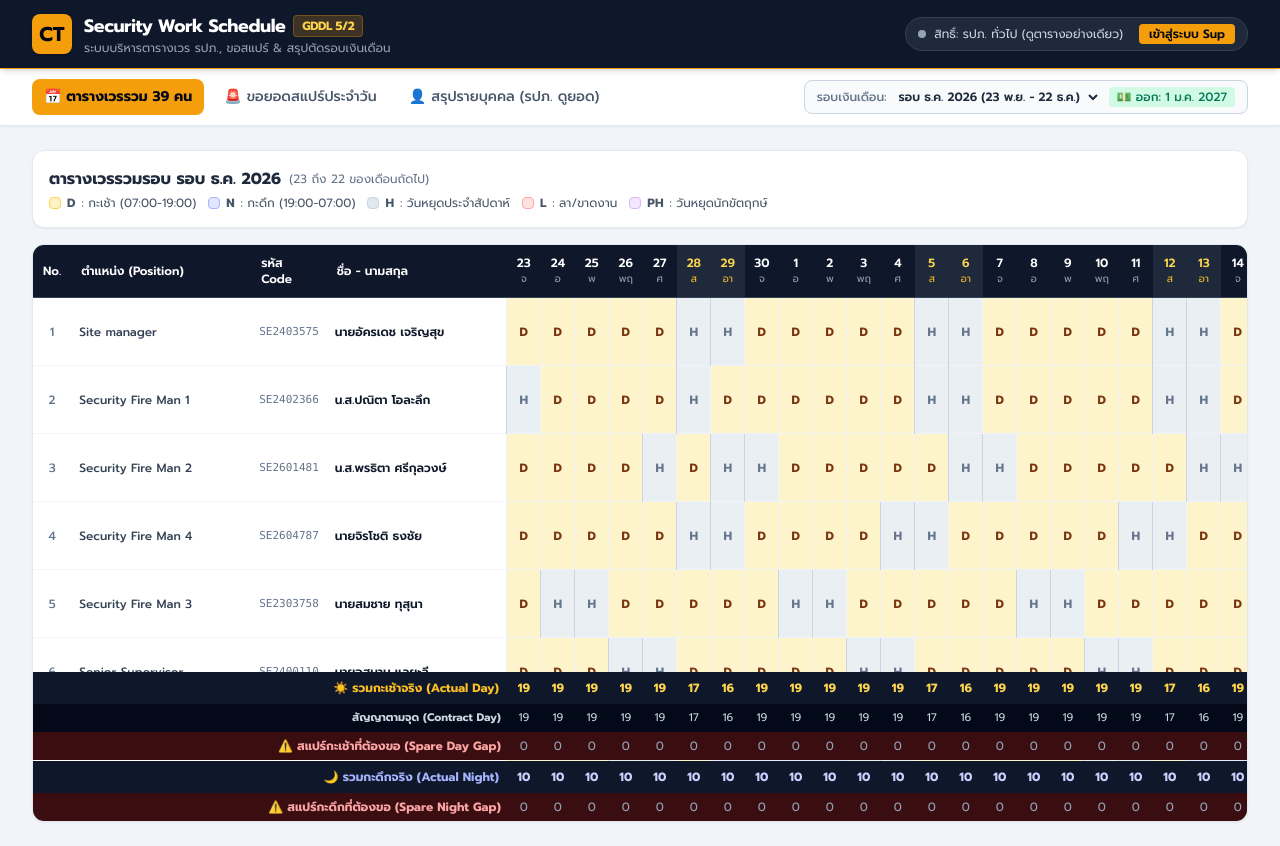
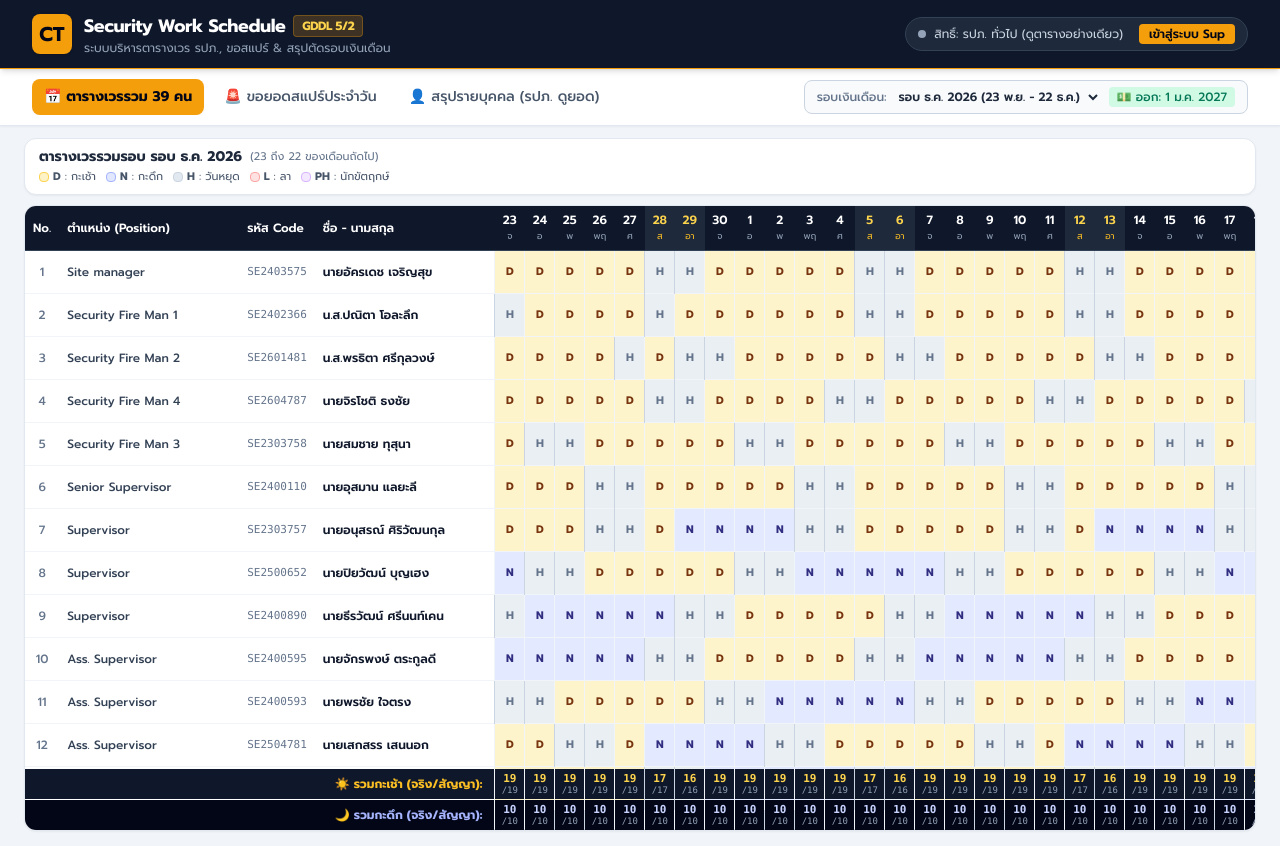
Before and after one commit to bbankakj-dev/security-work-schedule, a plain HTML site: page index.html in a window 1280 px wide. Drawn offline with nearby package versions, Linux system fonts and the light colour scheme.

Commit message:
Add files via upload

```diff
--- a/index.html
+++ b/index.html
@@ -14,9 +14,9 @@
   <link href="https://fonts.googleapis.com/css2?family=Prompt:wght@300;400;500;600;700&display=swap" rel="stylesheet">
   <style>
     body { font-family: 'Prompt', sans-serif; }
-    .table-container { max-height: 72vh; }
+    .table-container { max-height: 78vh; }
     /* Custom scrollbar */
-    ::-webkit-scrollbar { width: 6px; height: 6px; }
+    ::-webkit-scrollbar { width: 5px; height: 5px; }
     ::-webkit-scrollbar-track { background: #f1f5f9; }
     ::-webkit-scrollbar-thumb { background: #cbd5e1; border-radius: 4px; }
     ::-webkit-scrollbar-thumb:hover { background: #94a3b8; }
@@ -98,33 +98,33 @@
     </div>
 
     <!-- Main Content Area -->
-    <main class="max-w-7xl mx-auto px-4 sm:px-6 lg:px-8 py-6 flex-1 w-full">
+    <main class="max-w-7xl mx-auto px-2 sm:px-4 lg:px-6 py-3 flex-1 w-full">
 
       <!-- ========================================== -->
       <!-- TAB 1: ตารางเวรรวม 39 คน (Master Schedule) -->
       <!-- ========================================== -->
-      <section v-if="currentTab === 'schedule'" class="space-y-4">
+      <section v-if="currentTab === 'schedule'" class="space-y-2.5">
         <!-- Control & Action Row -->
-        <div class="flex flex-wrap items-center justify-between gap-3 bg-white p-4 rounded-xl shadow-sm border border-slate-200">
+        <div class="flex flex-wrap items-center justify-between gap-2 bg-white py-2 px-3.5 rounded-xl shadow-sm border border-slate-200">
           <div>
-            <h2 class="text-base font-bold text-slate-800 flex items-center gap-2">
+            <h2 class="text-sm font-bold text-slate-800 flex items-center gap-2">
               ตารางเวรรวมรอบ {{ currentCycle.name }}
-              <span class="text-xs font-normal text-slate-500">(23 ถึง 22 ของเดือนถัดไป)</span>
+              <span class="text-[11px] font-normal text-slate-500">(23 ถึง 22 ของเดือนถัดไป)</span>
             </h2>
-            <div class="flex flex-wrap items-center gap-3 mt-1 text-xs text-slate-600">
-              <span class="flex items-center gap-1.5"><span class="w-3 h-3 rounded bg-amber-100 border border-amber-300 inline-block"></span> <b>D</b>: กะเช้า (07:00-19:00)</span>
-              <span class="flex items-center gap-1.5"><span class="w-3 h-3 rounded bg-indigo-100 border border-indigo-300 inline-block"></span> <b>N</b>: กะดึก (19:00-07:00)</span>
-              <span class="flex items-center gap-1.5"><span class="w-3 h-3 rounded bg-slate-200 border border-slate-300 inline-block"></span> <b>H</b>: วันหยุดประจำสัปดาห์</span>
-              <span class="flex items-center gap-1.5"><span class="w-3 h-3 rounded bg-red-100 border border-red-300 inline-block"></span> <b>L</b>: ลา/ขาดงาน</span>
-              <span class="flex items-center gap-1.5"><span class="w-3 h-3 rounded bg-purple-100 border border-purple-300 inline-block"></span> <b>PH</b>: วันหยุดนักขัตฤกษ์</span>
+            <div class="flex flex-wrap items-center gap-2.5 mt-0.5 text-[11px] text-slate-600">
+              <span class="flex items-center gap-1"><span class="w-2.5 h-2.5 rounded bg-amber-100 border border-amber-300 inline-block"></span> <b>D</b>: กะเช้า</span>
+              <span class="flex items-center gap-1"><span class="w-2.5 h-2.5 rounded bg-indigo-100 border border-indigo-300 inline-block"></span> <b>N</b>: กะดึก</span>
+              <span class="flex items-center gap-1"><span class="w-2.5 h-2.5 rounded bg-slate-200 border border-slate-300 inline-block"></span> <b>H</b>: วันหยุด</span>
+              <span class="flex items-center gap-1"><span class="w-2.5 h-2.5 rounded bg-red-100 border border-red-300 inline-block"></span> <b>L</b>: ลา</span>
+              <span class="flex items-center gap-1"><span class="w-2.5 h-2.5 rounded bg-purple-100 border border-purple-300 inline-block"></span> <b>PH</b>: นักขัตฤกษ์</span>
             </div>
           </div>
 
           <div v-if="isAdmin" class="flex items-center gap-2">
-            <button @click="openLeaveModal" class="bg-amber-500 hover:bg-amber-400 text-slate-950 font-semibold px-3.5 py-2 rounded-lg text-xs shadow-sm flex items-center gap-1.5 transition">
+            <button @click="openLeaveModal" class="bg-amber-500 hover:bg-amber-400 text-slate-950 font-semibold px-3 py-1.5 rounded-lg text-xs shadow-sm flex items-center gap-1 transition">
               📝 บันทึกคนลา / จัดคนแทน
             </button>
-            <button @click="autoGenerateNextCycle" class="bg-slate-900 hover:bg-slate-800 text-white font-medium px-3.5 py-2 rounded-lg text-xs shadow-sm flex items-center gap-1.5 transition">
+            <button @click="autoGenerateNextCycle" class="bg-slate-900 hover:bg-slate-800 text-white font-medium px-3 py-1.5 rounded-lg text-xs shadow-sm flex items-center gap-1 transition">
               ⚙️ รันรอบถัดไปอัตโนมัติ
             </button>
           </div>
@@ -136,35 +136,35 @@
             <table class="w-full text-xs text-left border-collapse">
               <thead class="sticky top-0 bg-slate-900 text-white z-20">
                 <tr>
-                  <th class="p-2.5 font-semibold text-center border-b border-slate-700 w-10">No.</th>
-                  <th class="p-2.5 font-semibold border-b border-slate-700 w-44">ตำแหน่ง (Position)</th>
-                  <th class="p-2.5 font-semibold border-b border-slate-700 w-24">รหัส Code</th>
-                  <th class="p-2.5 font-semibold border-b border-slate-700 w-44">ชื่อ - นามสกุล</th>
+                  <th class="py-1.5 px-2 font-semibold text-center border-b border-slate-700 w-10">No.</th>
+                  <th class="py-1.5 px-2 font-semibold border-b border-slate-700 w-44">ตำแหน่ง (Position)</th>
+                  <th class="py-1.5 px-2 font-semibold border-b border-slate-700 w-24">รหัส Code</th>
+                  <th class="py-1.5 px-2 font-semibold border-b border-slate-700 w-44">ชื่อ - นามสกุล</th>
                   <!-- Dynamic Day Columns (23rd to 22nd) -->
                   <th v-for="(day, dIdx) in currentCycleDays" :key="dIdx"
-                      class="p-1.5 font-semibold text-center border-b border-slate-700 min-w-[34px]"
+                      class="py-1 px-1 font-semibold text-center border-b border-slate-700 min-w-[30px]"
                       :class="{'bg-slate-800 text-amber-300': isWeekend(day.date)}">
                     <div>{{ day.dayNumber }}</div>
-                    <div class="text-[10px] font-normal" :class="isWeekend(day.date) ? 'text-amber-400' : 'text-slate-400'">{{ day.dayName }}</div>
+                    <div class="text-[9px] font-normal" :class="isWeekend(day.date) ? 'text-amber-400' : 'text-slate-400'">{{ day.dayName }}</div>
                   </th>
-                  <th class="p-2 font-semibold text-center bg-slate-800 border-b border-slate-700">D</th>
-                  <th class="p-2 font-semibold text-center bg-slate-800 border-b border-slate-700">N</th>
-                  <th class="p-2 font-semibold text-center bg-slate-800 border-b border-slate-700">รวมวัน</th>
-                  <th class="p-2 font-semibold text-center bg-slate-800 border-b border-slate-700">หยุด</th>
-                  <th class="p-2 font-semibold text-center bg-slate-800 border-b border-slate-700">Audit GDDL</th>
+                  <th class="py-1.5 px-1.5 font-semibold text-center bg-slate-800 border-b border-slate-700">D</th>
+                  <th class="py-1.5 px-1.5 font-semibold text-center bg-slate-800 border-b border-slate-700">N</th>
+                  <th class="py-1.5 px-1.5 font-semibold text-center bg-slate-800 border-b border-slate-700">รวมวัน</th>
+                  <th class="py-1.5 px-1.5 font-semibold text-center bg-slate-800 border-b border-slate-700">หยุด</th>
+                  <th class="py-1.5 px-1.5 font-semibold text-center bg-slate-800 border-b border-slate-700">Audit GDDL</th>
                 </tr>
               </thead>
               <tbody class="divide-y divide-slate-100">
                 <tr v-for="(guard, gIdx) in scheduleData" :key="guard.id"
                     class="hover:bg-amber-50/40 transition"
                     :class="{'bg-slate-50/70': guard.isSpare}">
-                  <td class="p-2 text-center text-slate-500 font-medium">{{ guard.no }}</td>
-                  <td class="p-2 font-medium text-slate-700 truncate max-w-[180px]">
+                  <td class="py-1 px-2 text-center text-slate-500 font-medium">{{ guard.no }}</td>
+                  <td class="py-1 px-2 font-medium text-slate-700 truncate max-w-[180px]">
                     {{ guard.position }}
-                    <span v-if="guard.isSpare" class="ml-1 text-[10px] bg-red-100 text-red-700 px-1 py-0.2 rounded font-bold">รอสแปร์</span>
+                    <span v-if="guard.isSpare" class="ml-1 text-[9px] bg-red-100 text-red-700 px-1 py-0.2 rounded font-bold">รอสแปร์</span>
                   </td>
-                  <td class="p-2 font-mono text-slate-500 text-[11px]">{{ guard.code || '-' }}</td>
-                  <td class="p-2 font-semibold text-slate-900 truncate max-w-[180px]">
+                  <td class="py-1 px-2 font-mono text-slate-500 text-[11px]">{{ guard.code || '-' }}</td>
+                  <td class="py-1 px-2 font-semibold text-slate-900 truncate max-w-[180px]">
                     {{ guard.name }}
                     <span v-if="guard.replacementName" class="block text-[10px] text-amber-700 font-normal">
                       ↳ แทนโดย: {{ guard.replacementName }} ({{ guard.replacementType }})
@@ -173,66 +173,56 @@
                   <!-- Day Shifts -->
                   <td v-for="(shift, sIdx) in guard.shifts" :key="sIdx"
                       @click="isAdmin ? editShift(guard, sIdx) : null"
-                      class="p-1 text-center font-bold border-l border-slate-100 transition"
+                      class="py-0.5 px-0.5 text-center font-bold border-l border-slate-100 transition text-[11px]"
                       :class="[getShiftStyle(shift), isAdmin ? 'cursor-pointer hover:ring-2 hover:ring-amber-400' : '']">
                     {{ shift }}
                   </td>
                   <!-- Summary stats -->
-                  <td class="p-2 text-center font-bold text-amber-700 bg-amber-50/50">{{ countShifts(guard, 'D') }}</td>
-                  <td class="p-2 text-center font-bold text-indigo-700 bg-indigo-50/50">{{ countShifts(guard, 'N') }}</td>
-                  <td class="p-2 text-center font-bold text-slate-800 bg-slate-50">{{ countShifts(guard, 'D') + countShifts(guard, 'N') }}</td>
-                  <td class="p-2 text-center font-bold text-slate-500 bg-slate-50">{{ countShifts(guard, 'H') }}</td>
-                  <td class="p-2 text-center">
-                    <span class="px-2 py-0.5 rounded text-[10px] font-bold"
+                  <td class="py-1 px-1.5 text-center font-bold text-amber-700 bg-amber-50/50">{{ countShifts(guard, 'D') }}</td>
+                  <td class="py-1 px-1.5 text-center font-bold text-indigo-700 bg-indigo-50/50">{{ countShifts(guard, 'N') }}</td>
+                  <td class="py-1 px-1.5 text-center font-bold text-slate-800 bg-slate-50">{{ countShifts(guard, 'D') + countShifts(guard, 'N') }}</td>
+                  <td class="py-1 px-1.5 text-center font-bold text-slate-500 bg-slate-50">{{ countShifts(guard, 'H') }}</td>
+                  <td class="py-1 px-1.5 text-center">
+                    <span class="px-1.5 py-0.5 rounded text-[10px] font-bold"
                           :class="checkGDDL(guard) ? 'bg-emerald-100 text-emerald-800' : 'bg-red-100 text-red-800'">
-                      {{ checkGDDL(guard) ? '✓ ผ่าน GDDL' : '⚠️ เกินเกณฑ์' }}
+                      {{ checkGDDL(guard) ? '✓ ผ่าน' : '⚠️ เกิน' }}
                     </span>
                   </td>
                 </tr>
               </tbody>
-              <!-- Contract Summary Footer -->
-              <tfoot class="sticky bottom-0 bg-slate-900 text-white font-bold text-xs border-t-2 border-amber-500 z-20">
-                <!-- Actual Day -->
-                <tr>
-                  <td colspan="4" class="p-2 text-right text-amber-400">☀️ รวมกะเช้าจริง (Actual Day)</td>
-                  <td v-for="(day, dIdx) in currentCycleDays" :key="'ad-'+dIdx" class="p-1 text-center text-amber-300">
-                    {{ getDailyActual(dIdx, 'D') }}
+              <!-- Compact Contract Summary Footer (2 Sleek Rows) -->
+              <tfoot class="sticky bottom-0 bg-slate-900 text-white text-xs border-t-2 border-amber-500 z-20 shadow-lg">
+                <!-- Day Shift Combined Row -->
+                <tr class="border-b border-slate-800 bg-slate-900">
+                  <td colspan="4" class="py-1 px-3 text-right font-bold text-amber-400 whitespace-nowrap">
+                    ☀️ รวมกะเช้า (จริง/สัญญา):
                   </td>
-                  <td colspan="5" class="p-2 text-center text-slate-400">-</td>
+                  <td v-for="(day, dIdx) in currentCycleDays" :key="'sum-d-'+dIdx"
+                      class="py-1 px-0.5 text-center font-mono leading-none border-l border-slate-800"
+                      :class="getDailySpareGap(dIdx, day.date, 'D') > 0 ? 'bg-red-900/90 text-white' : ''">
+                    <div class="font-bold text-amber-300 text-[11px]">{{ getDailyActual(dIdx, 'D') }}</div>
+                    <div class="text-[9px] text-slate-400 font-normal mt-0.5">/{{ getDailyContract(day.date, 'D') }}</div>
+                    <div v-if="getDailySpareGap(dIdx, day.date, 'D') > 0" class="text-[9px] text-red-200 font-bold bg-red-950 rounded px-0.5 mt-0.5 animate-pulse">
+                      ขาด {{ getDailySpareGap(dIdx, day.date, 'D') }}
+                    </div>
+                  </td>
+                  <td colspan="5" class="py-1 text-center text-slate-500 font-normal text-[10px]">-</td>
                 </tr>
-                <!-- Contract Day -->
-                <tr class="bg-slate-950/80 text-slate-300 text-[11px]">
-                  <td colspan="4" class="p-1.5 text-right">สัญญาตามจุด (Contract Day)</td>
-                  <td v-for="(day, dIdx) in currentCycleDays" :key="'cd-'+dIdx" class="p-1 text-center text-slate-300 font-normal">
-                    {{ getDailyContract(day.date, 'D') }}
+                <!-- Night Shift Combined Row -->
+                <tr class="bg-slate-950">
+                  <td colspan="4" class="py-1 px-3 text-right font-bold text-indigo-300 whitespace-nowrap">
+                    🌙 รวมกะดึก (จริง/สัญญา):
                   </td>
-                  <td colspan="5" class="p-1 text-center text-slate-500">-</td>
-                </tr>
-                <!-- Spare Day Gap -->
-                <tr class="bg-red-950/80 text-red-300">
-                  <td colspan="4" class="p-1.5 text-right">⚠️ สแปร์กะเช้าที่ต้องขอ (Spare Day Gap)</td>
-                  <td v-for="(day, dIdx) in currentCycleDays" :key="'sd-'+dIdx" class="p-1 text-center font-bold"
-                      :class="getDailySpareGap(dIdx, day.date, 'D') > 0 ? 'bg-red-600 text-white animate-pulse' : 'text-slate-400 font-normal'">
-                    {{ getDailySpareGap(dIdx, day.date, 'D') }}
+                  <td v-for="(day, dIdx) in currentCycleDays" :key="'sum-n-'+dIdx"
+                      class="py-1 px-0.5 text-center font-mono leading-none border-l border-slate-800"
+                      :class="getDailySpareGap(dIdx, day.date, 'N') > 0 ? 'bg-red-900/90 text-white' : ''">
+                    <div class="font-bold text-indigo-200 text-[11px]">{{ getDailyActual(dIdx, 'N') }}</div>
+                    <div class="text-[9px] text-slate-400 font-normal mt-0.5">/10</div>
+                    <div v-if="getDailySpareGap(dIdx, day.date, 'N') > 0" class="text-[9px] text-red-200 font-bold bg-red-950 rounded px-0.5 mt-0.5 animate-pulse">
+                      ขาด {{ getDailySpareGap(dIdx, day.date, 'N') }}
+                    </div>
                   </td>
-                  <td colspan="5" class="p-1 text-center text-slate-400">-</td>
-                </tr>
-                <!-- Actual Night -->
-                <tr class="border-t border-slate-800">
-                  <td colspan="4" class="p-2 text-right text-indigo-300">🌙 รวมกะดึกจริง (Actual Night)</td>
-                  <td v-for="(day, dIdx) in currentCycleDays" :key="'an-'+dIdx" class="p-1 text-center text-indigo-200">
-                    {{ getDailyActual(dIdx, 'N') }}
-                  </td>
-                  <td colspan="5" class="p-2 text-center text-slate-400">-</td>
-                </tr>
-                <!-- Spare Night Gap -->
-                <tr class="bg-red-950/80 text-red-300">
-                  <td colspan="4" class="p-1.5 text-right">⚠️ สแปร์กะดึกที่ต้องขอ (Spare Night Gap)</td>
-                  <td v-for="(day, dIdx) in currentCycleDays" :key="'sn-'+dIdx" class="p-1 text-center font-bold"
-                      :class="getDailySpareGap(dIdx, day.date, 'N') > 0 ? 'bg-red-600 text-white animate-pulse' : 'text-slate-400 font-normal'">
-                    {{ getDailySpareGap(dIdx, day.date, 'N') }}
-                  </td>
-                  <td colspan="5" class="p-1 text-center text-slate-400">-</td>
+                  <td colspan="5" class="py-1 text-center text-slate-500 font-normal text-[10px]">-</td>
                 </tr>
               </tfoot>
             </table>
```
